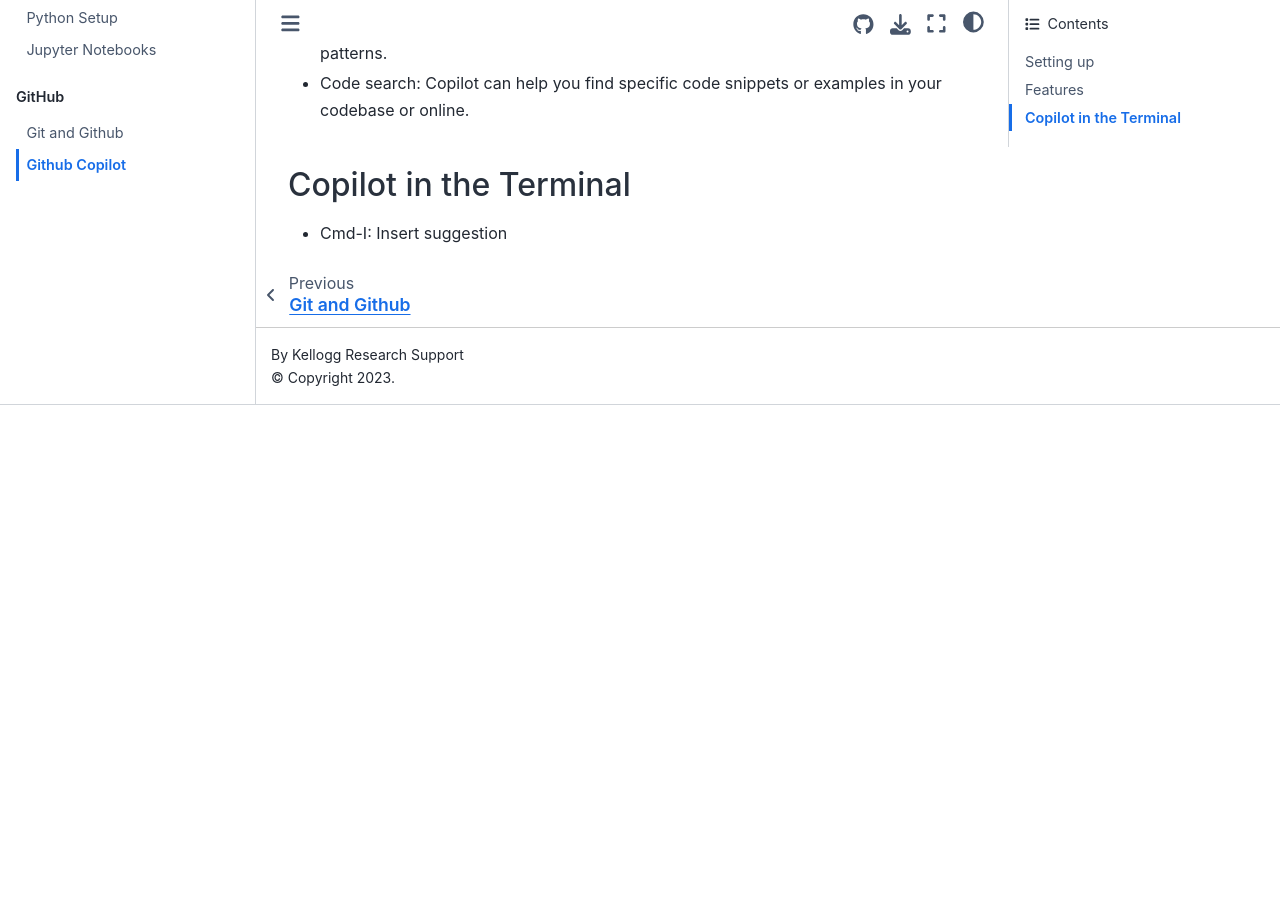
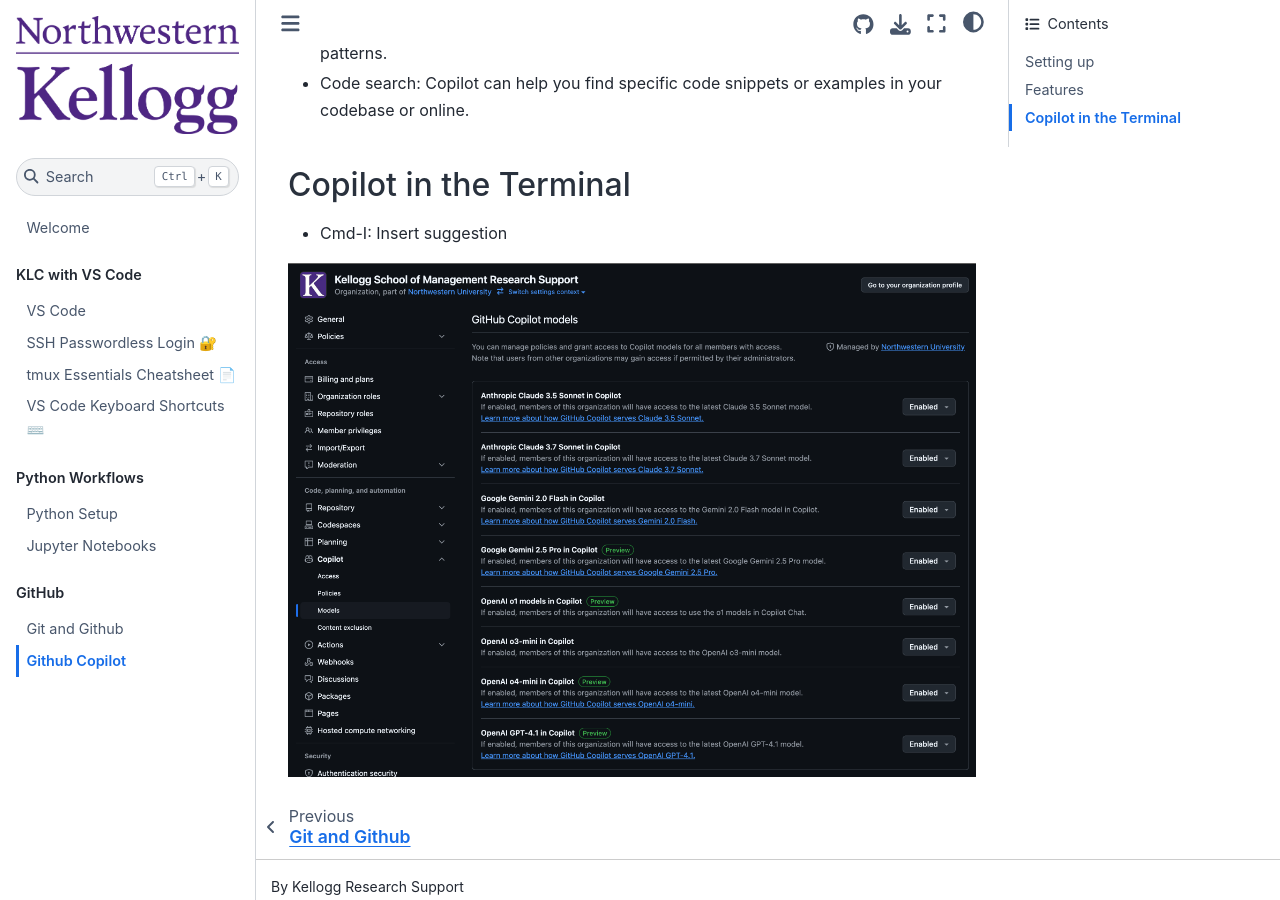
Before and after one commit to rs-kellogg/krs-KLCworkflow-cookbook, a Jupyter Book: the page built from docs/copilot.md, in a window 1280 px wide and 900 px high, scrolled down 1685 px. Built offline with Jupyter Book 1.0.4 settings and Sphinx 7.4.7 and the Sphinx Book theme 1.1.4, drawn with Linux system fonts in a browser that asks for light colours; pages that are not in the unit, such as notebooks, are missing from menus; before the commit the page ends 2090 px from its top, so only the background shows below that.

Commit message:
updating copilot docs

```diff
--- a/docs/copilot.md
+++ b/docs/copilot.md
@@ -37,3 +37,6 @@
 
 ## Copilot in the Terminal
 - Cmd-I: Insert suggestion
+
+
+![alt text](./images/copilot-models.png)
```
Also changed, not shown: docs/images/copilot-models.png (added).
